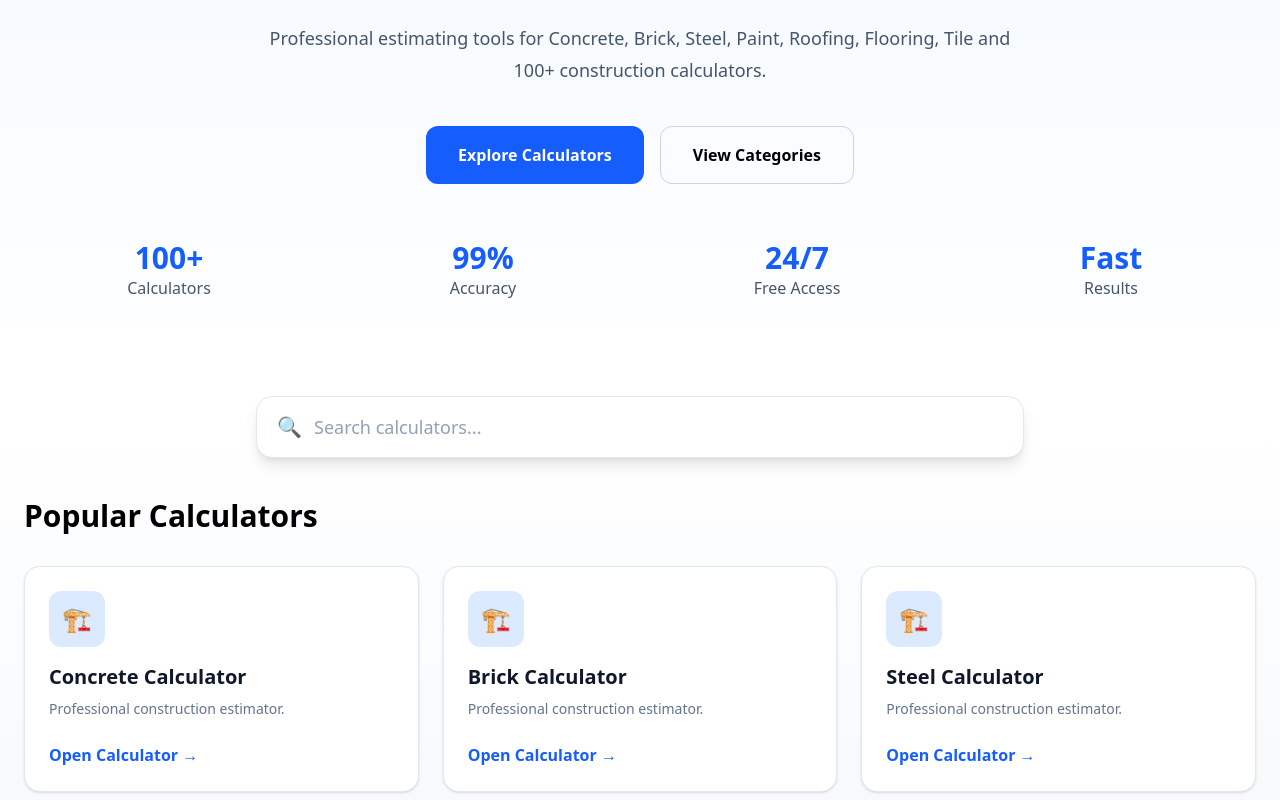
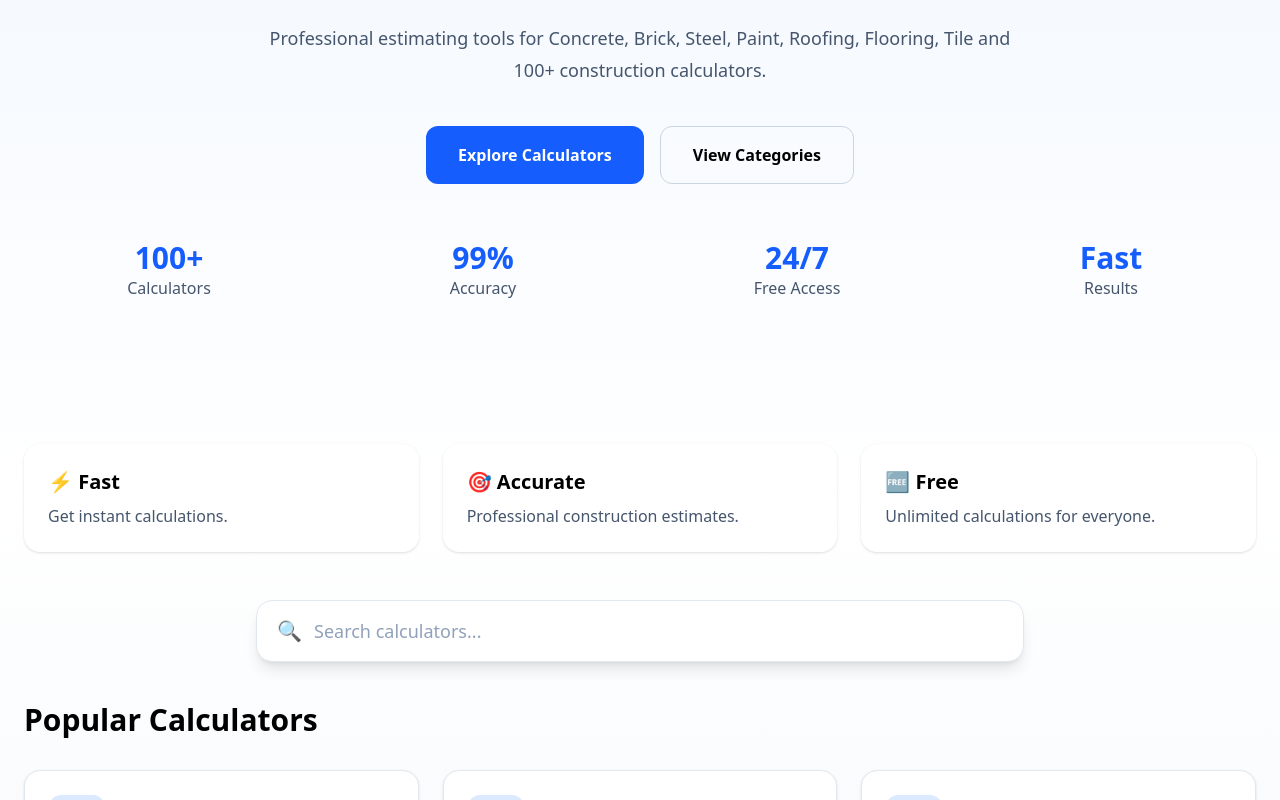
Before and after one commit to km7max-cmd/cornerspan, a Next.js app: page / in a window 1280 px wide. Shown: the part 415-1215 px from the top of the page. Built offline with nearby package versions, Linux system fonts and the light colour scheme.

Commit message:
Add feature highlights section to the main page
Added a new section with features highlighting fast, accurate, and free calculations.

```diff
--- a/app/page.tsx
+++ b/app/page.tsx
@@ -11,6 +11,32 @@ export default function Home() {
 
       <main className="min-h-screen bg-gradient-to-b from-blue-50 via-white to-slate-100">
         <Hero />
+        <section className="mx-auto max-w-7xl px-6 py-12">
+  <div className="grid gap-6 md:grid-cols-3">
+
+    <div className="rounded-2xl bg-white p-6 shadow-sm">
+      <h3 className="text-xl font-bold">⚡ Fast</h3>
+      <p className="mt-2 text-slate-600">
+        Get instant calculations.
+      </p>
+    </div>
+
+    <div className="rounded-2xl bg-white p-6 shadow-sm">
+      <h3 className="text-xl font-bold">🎯 Accurate</h3>
+      <p className="mt-2 text-slate-600">
+        Professional construction estimates.
+      </p>
+    </div>
+
+    <div className="rounded-2xl bg-white p-6 shadow-sm">
+      <h3 className="text-xl font-bold">🆓 Free</h3>
+      <p className="mt-2 text-slate-600">
+        Unlimited calculations for everyone.
+      </p>
+    </div>
+
+  </div>
+</section>
 
         <div className="mx-auto max-w-7xl px-6 pb-10">
           <SearchBar />
```
